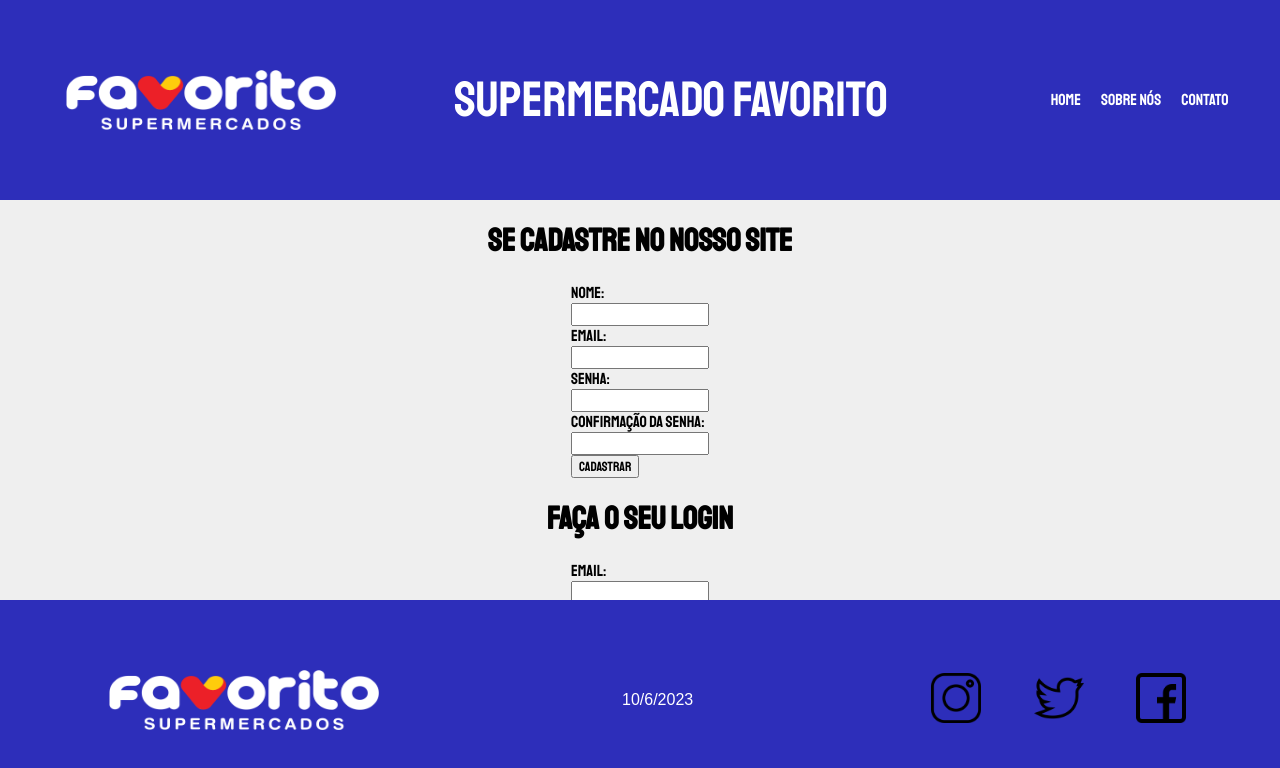
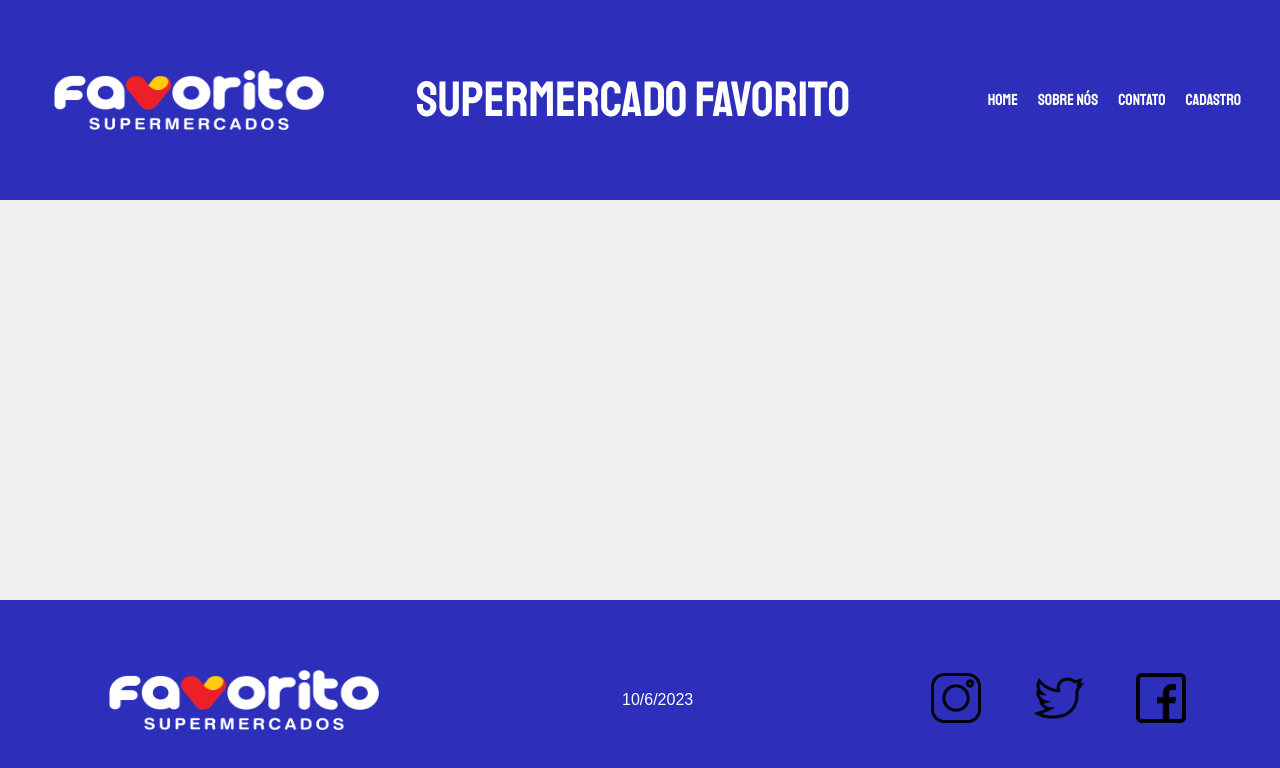
Before and after one commit to gilsonlevi/atividadereact1, a React (Create React App) app: page / in a window 1280 px wide. Shown: the top 768 px of the page. Built offline with nearby package versions, Linux system fonts and the light colour scheme.

Commit message:
Começando react-routers

```diff
--- a/package.json
+++ b/package.json
@@ -8,6 +8,7 @@
     "@testing-library/user-event": "^13.5.0",
     "react": "^18.2.0",
     "react-dom": "^18.2.0",
+    "react-router-dom": "^6.17.0",
     "react-scripts": "5.0.1",
     "web-vitals": "^2.1.4"
   },
--- a/src/App.js
+++ b/src/App.js
@@ -1,17 +1,9 @@
 import './App.css';
-import Cabecalho from './componentes/Cabecalho';
-import CadastroUsuario from './componentes/CadastroUsuario';
-import Rodape from './componentes/Rodape';
-import TelaLogin from './componentes/TelaLogin';
+import Principal from './paginas/Principal';
 
 function App() {
   return (
-    <>
-      <Cabecalho logo="imagens/header-logo.png" titulo="Supermercado Favorito"/>
-      <CadastroUsuario/>
-      <TelaLogin/>
-      <Rodape logo="imagens/header-logo.png"/>
-    </>
+    <Principal/>
   );
 }
 
--- a/src/componentes/Menu/index.jsx
+++ b/src/componentes/Menu/index.jsx
@@ -6,9 +6,10 @@
     <div>
         <nav >
         <ul className={styles.nav}>
-          <li className={styles.tituloNav}><a className={styles.linkNav} href="e">Home</a></li>
-          <li className={styles.tituloNav}><a href="e">Sobre nós</a></li>
-          <li className={styles.tituloNav}><a href="e">Contato</a></li>
+          <li className={styles.tituloNav}><a className={styles.linkNav} href="#">Home</a></li>
+          <li className={styles.tituloNav}><a href="#">Sobre nós</a></li>
+          <li className={styles.tituloNav}><a href="#">Contato</a></li>
+          <li className={styles.tituloNav}><a href="#">Cadastro</a></li>
         </ul>
         </nav>
     </div>
--- /dev/null
+++ b/src/paginas/Principal/index.jsx
@@ -0,0 +1,13 @@
+import Cabecalho from '../../componentes/Cabecalho'
+import Rodape from '../../componentes/Rodape'
+
+function Principal() {
+    return (
+    <div>
+      <Cabecalho logo="imagens/header-logo.png" titulo="Supermercado Favorito"/>
+      <Rodape logo="imagens/header-logo.png"/>
+    </div>
+    )
+}
+
+export default Principal
```
Also changed, not shown: src/index.jsx (added, +18 -0 lines), src/paginas/CadastroUsuario/CadastroUsuario.module.css (renamed from src/componentes/CadastroUsuario/CadastroUsuario.module.css), src/paginas/CadastroUsuario/index.js (renamed from src/componentes/CadastroUsuario/index.js), src/paginas/TelaLogin/TelaLogin.module.css (renamed from src/componentes/TelaLogin/TelaLogin.module.css), src/paginas/TelaLogin/index.js (renamed from src/componentes/TelaLogin/index.js), 1 other file (tests, documents, lock files or other folders).
